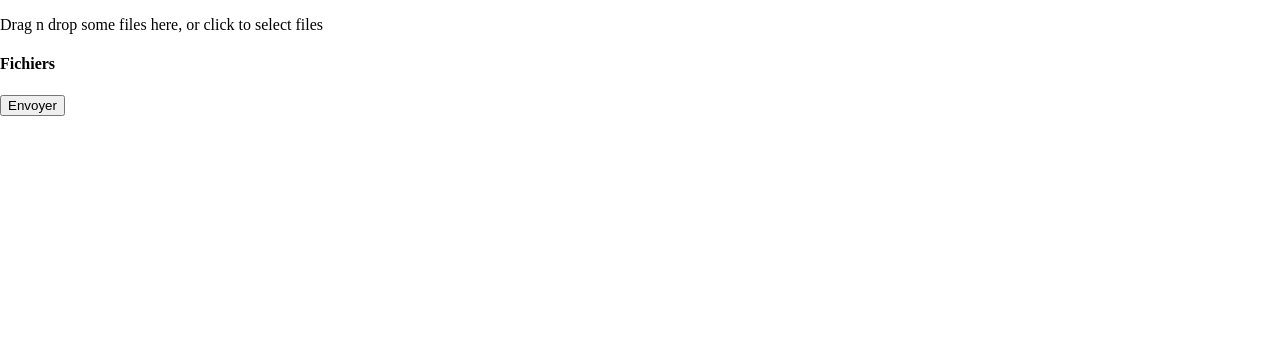
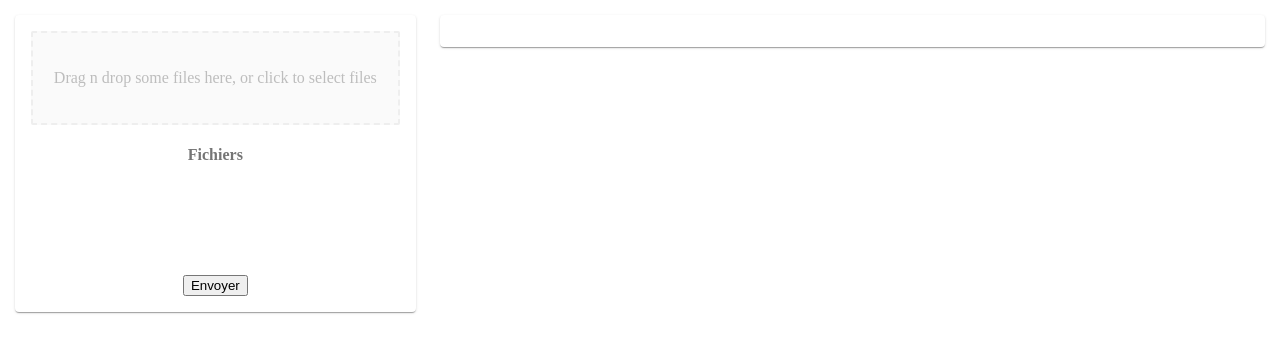
Before and after one commit to AdrienXIV/dropbox-front, a React (Create React App) app: page /profil in a window 1280 px wide. Shown: the top 352 px of the page. Built offline with nearby package versions, Linux system fonts and the light colour scheme.

Commit message:
📦 NEW: style bloc ajout des fichiers

```diff
--- a/src/components/Profile/index.tsx
+++ b/src/components/Profile/index.tsx
@@ -1,5 +1,5 @@
 import React from 'react';
-import { Chip, withStyles, WithStyles } from '@material-ui/core';
+import { Chip, Grid, Paper, withStyles, WithStyles } from '@material-ui/core';
 import Dropzone from 'react-dropzone';
 import styles, { Styles } from './styles';
 import { sendFiles } from '../../utils/api';
@@ -7,17 +7,12 @@
 interface P {}
 interface S {
   files: File[];
-  message?: string;
+  message: string;
 }
 export default class Profile extends React.Component<P & WithStyles<Styles>, S> {
   public static Display = withStyles(styles as any)(Profile) as React.ComponentType<P>;
+  public state: Readonly<S> = { files: [], message: '' };
 
-  constructor(props: any) {
-    super(props);
-    this.state = {
-      files: [],
-    };
-  }
   onDrop(files: File[]) {
     const newFiles = this.state.files;
     files.forEach(file => {
@@ -53,22 +48,31 @@
       <Chip key={index.toString()} label={file.name} onDelete={() => this.handleDelete(index)} variant='outlined' />
     ));
     return (
-      <div>
+      <div className={classes.root}>
+        <Grid container spacing={3}>
+          <Grid item xs={4}>
+            <Paper className={classes.paper}>
               <Dropzone onDrop={f => this.onDrop(f)}>
                 {({ getRootProps, getInputProps }) => (
-            <section className='container'>
-              <div {...getRootProps({ className: 'dropzone' })}>
+                  <section>
+                    <div {...getRootProps({ className: 'dropzone' })} className={classes.base}>
                       <input {...getInputProps()} />
                       <p>Drag n drop some files here, or click to select files</p>
                     </div>
                     <aside>
                       <h4>Fichiers</h4>
-                <div className={classes.root}>{files}</div>
+                      <div className={classes.files}>{files}</div>
                     </aside>
                   </section>
                 )}
               </Dropzone>
               <button onClick={e => this.handleSubmit(e)}>Envoyer</button>
+            </Paper>
+          </Grid>
+          <Grid item xs={8}>
+            <Paper className={classes.paper}></Paper>
+          </Grid>
+        </Grid>
       </div>
     );
   }
--- a/src/components/Profile/styles.tsx
+++ b/src/components/Profile/styles.tsx
@@ -1,14 +1,49 @@
 import { createStyles, Theme } from '@material-ui/core';
-export type Styles = 'root'; // add class create
+export type Styles = 'root' | 'paper' | 'base' | 'active' | 'accept' | 'reject' | 'files'; // add class create
 
 const styles = (theme: Theme) =>
   createStyles({
     root: {
+      flexGrow: 1,
+      padding: 15,
+    },
+    paper: {
+      padding: theme.spacing(2),
+      textAlign: 'center',
+      color: theme.palette.text.secondary,
+    },
+    base: {
+      flex: 1,
       display: 'flex',
-      justifyContent: 'center',
-      flexWrap: 'wrap',
-      '& > *': {
-        margin: theme.spacing(0.5),
+      flexDirection: 'column',
+      alignItems: 'center',
+      padding: '20px',
+      borderWidth: 2,
+      borderRadius: 2,
+      borderColor: '#eeeeee',
+      borderStyle: 'dashed',
+      backgroundColor: '#fafafa',
+      color: '#bdbdbd',
+      outline: 'none',
+      transition: 'border .24s ease-in-out',
+      cursor: 'pointer',
+    },
+    active: {
+      borderColor: '#2196f3',
+    },
+    accept: {
+      borderColor: '#00e676',
+    },
+    reject: {
+      borderColor: '#ff1744',
+    },
+    files: {
+      display: 'flex',
+      flexDirection: 'column',
+      width: ' 100%',
+      margin: '15% 0',
+      '& > div': {
+        margin: '2.5% 0',
       },
     },
   });
```
Lines whose indentation alone changed are shown as unchanged.
